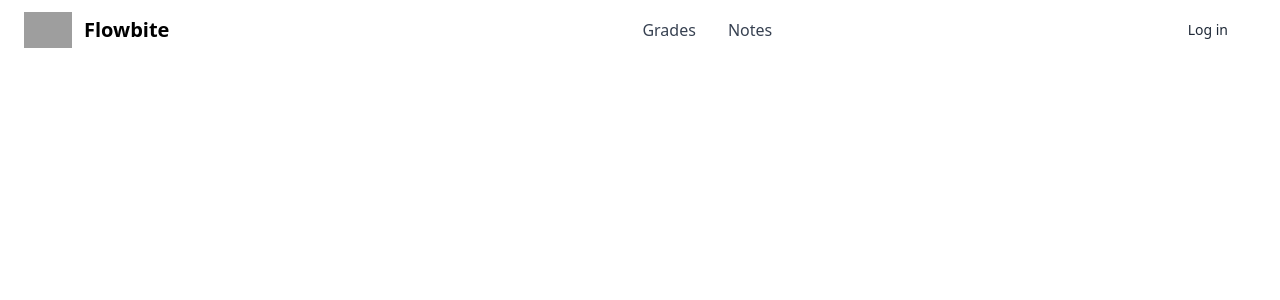
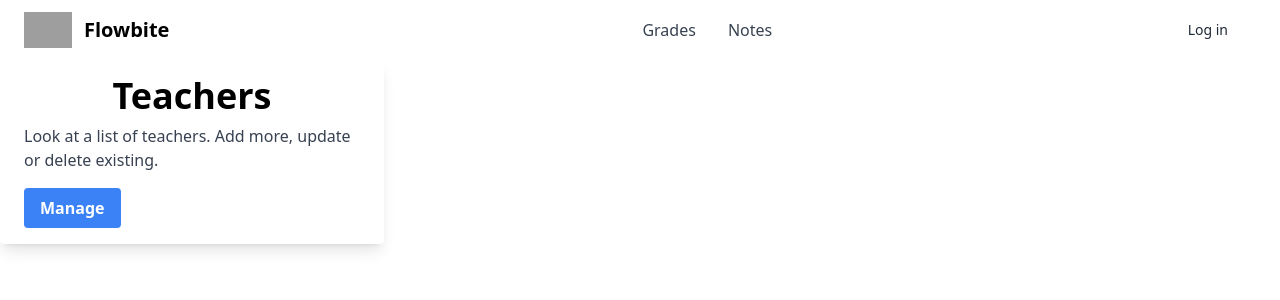
Before and after one commit to JakJaj/Gradebook, a React (Vite) app in the folder frontend/: page /admin in a window 1280 px wide. Shown: the top 300 px of the page. Built offline with nearby package versions, Linux system fonts and the light colour scheme; grey boxes are pictures that could not be loaded.

Commit message:
add boxes that will direct to a management sites

```diff
--- a/frontend/src/components/pages/admin/Admin.tsx
+++ b/frontend/src/components/pages/admin/Admin.tsx
@@ -1,11 +1,14 @@
 import React from "react";
 import TopBar from "../../App/base-components/topbar/TopBar";
-
+import Footer from "../../App/base-components/footer/Footer";
+import ManagementBox from "./components/ManagementBox";
 function Admin(){
 
     return(
         <>
         <TopBar />
+        <ManagementBox title="Teachers" description="Look at a list of teachers. Add more, update or delete existing."/>
+
         </>
     )
 }
--- /dev/null
+++ b/frontend/src/components/pages/admin/components/Description.tsx
@@ -0,0 +1,12 @@
+import React from "react";
+
+function Description(props){
+    return(
+        <p className="text-gray-700 text-base">
+            {props.text}
+        </p>
+    )
+}
+
+
+export default Description;
--- /dev/null
+++ b/frontend/src/components/pages/admin/components/ManageButton.tsx
@@ -0,0 +1,13 @@
+import React from "react";
+
+function ManageButton(){
+    return(
+        <div>
+            <button className="bg-blue-500 hover:bg-blue-700 text-white font-bold py-2 px-4 mt-4 rounded ">
+                Manage
+            </button>
+        </div>
+    )
+}
+
+export default ManageButton;
--- /dev/null
+++ b/frontend/src/components/pages/admin/components/ManagementBox.tsx
@@ -0,0 +1,21 @@
+import React from "react";
+import ManageButton from "./ManageButton";
+import Description from "./Description";
+import Title from "./Title";
+
+function ManagementBox(props){
+
+    return(
+        <div className="max-w-sm rounded overflow-hidden shadow-lg">
+            <div className="px-6 py-4">
+                <Title text={props.title} />
+                <Description text={props.description} />
+                <ManageButton />
+            </div>
+        </div>
+
+    )
+}
+
+
+export default ManagementBox;
--- /dev/null
+++ b/frontend/src/components/pages/admin/components/Title.tsx
@@ -0,0 +1,11 @@
+import React from "react";
+
+function Title(props){
+    return(
+        <div className="font-bold text-4xl mb-2 text-center">
+            {props.text}
+        </div>
+    );
+}
+
+export default Title;
```
